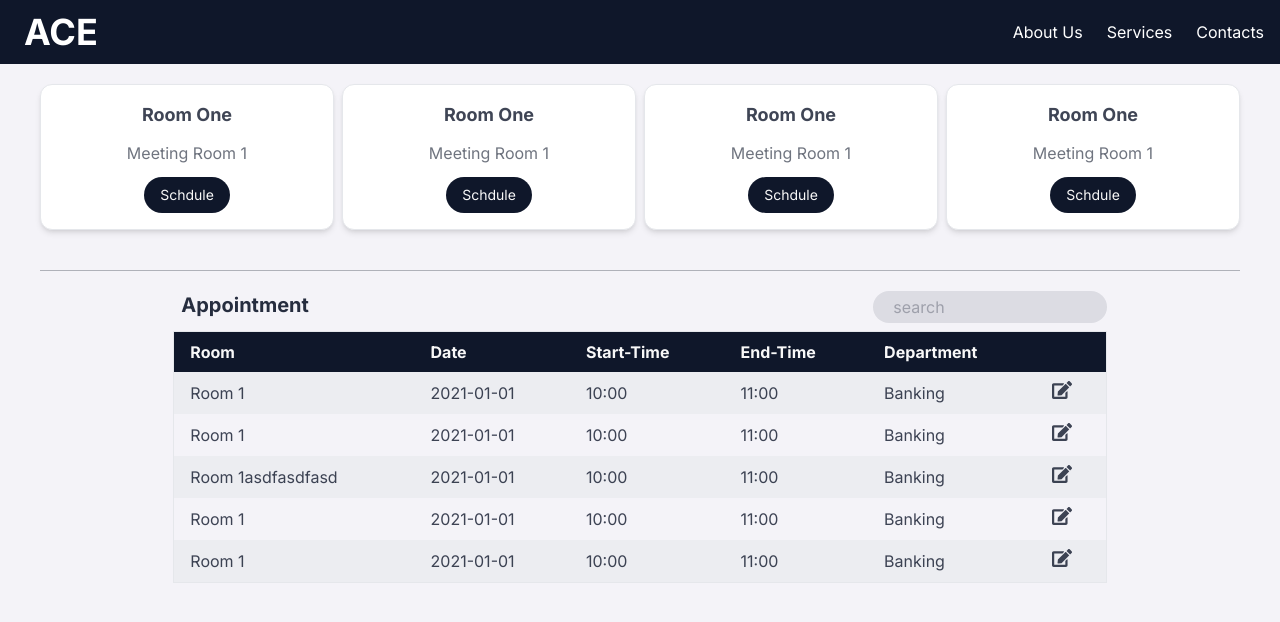
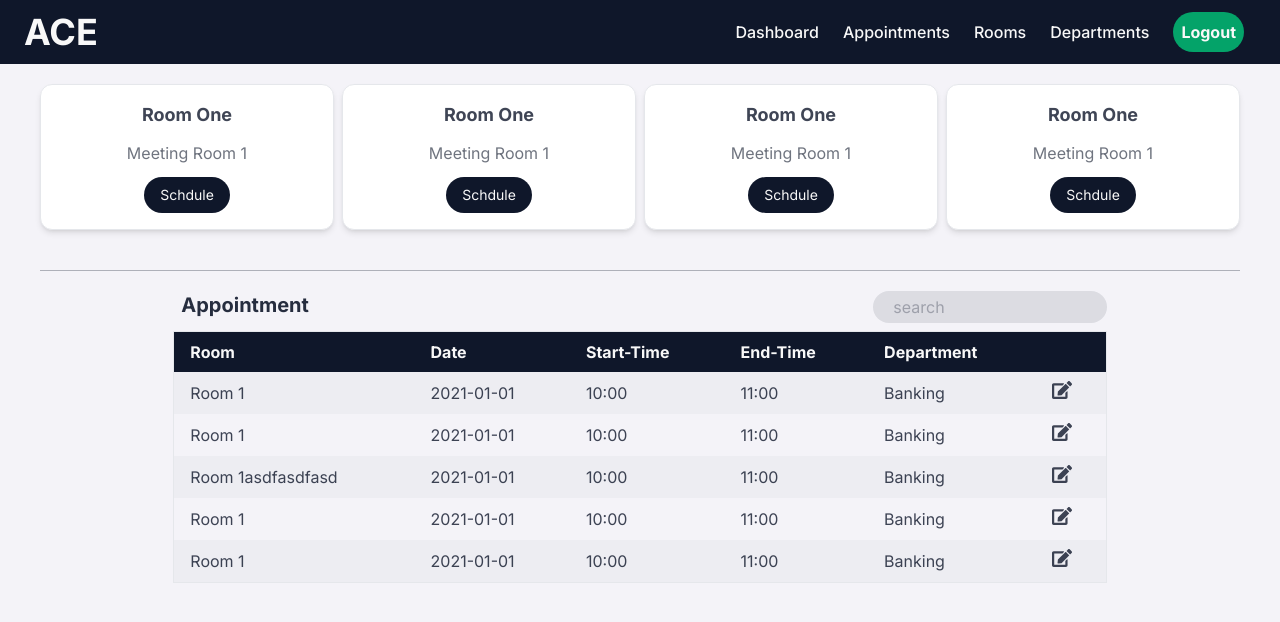
Before and after one commit to Antaraes/meeting_appointment_ui, a Next.js app: page / in a window 1280 px wide. Shown: the top 622 px of the page. Built offline with nearby package versions, Linux system fonts and the light colour scheme.

Commit message:
[add] navlink, responsive animated sidebar, active links

```diff
--- a/package.json
+++ b/package.json
@@ -23,6 +23,7 @@
     "react-big-calendar": "^1.9.1",
     "react-calendar": "^4.8.0",
     "react-dom": "^18",
+    "react-google-charts": "^4.0.1",
     "react-hook-form": "^7.50.1",
     "react-icons": "^5.0.1",
     "zod": "^3.22.4",
--- /dev/null
+++ b/src/app/dashboard/departments/page.tsx
@@ -0,0 +1,7 @@
+import React from "react";
+
+const page = () => {
+  return <div>page</div>;
+};
+
+export default page;
--- /dev/null
+++ b/src/app/dashboard/page.tsx
@@ -0,0 +1,40 @@
+"use client";
+
+import HomePageTable from "@/components/home/HomePageTable";
+import React from "react";
+import { Chart } from "react-google-charts";
+
+const data = [
+  ["Departments", "Test"],
+  ["Work", 11],
+  ["Eat", 2],
+  ["Commute", 2],
+  ["Watch TV", 2],
+  ["Sleep", 7],
+];
+
+const page = () => {
+  return (
+    <div className="h-screen">
+      <div className="grid grid-cols-1 md:grid-cols-2 mb-4">
+        <Chart
+          chartType="PieChart"
+          data={data}
+          options={{ title: "test" }}
+          width={"100%"}
+          height={"400px"}
+        />
+        <Chart
+          chartType="PieChart"
+          data={data}
+          options={{ title: "test" }}
+          width={"100%"}
+          height={"400px"}
+        />
+      </div>
+      <HomePageTable />
+    </div>
+  );
+};
+
+export default page;
--- /dev/null
+++ b/src/app/dashboard/rooms/page.tsx
@@ -0,0 +1,7 @@
+import React from "react";
+
+const page = () => {
+  return <div>page</div>;
+};
+
+export default page;
--- a/src/app/layout.tsx
+++ b/src/app/layout.tsx
@@ -12,10 +12,16 @@ export const metadata: Metadata = {
   description: "Generated by create next app",
 };
 
-export default function RootLayout({ children }: { children: React.ReactNode }) {
+export default function RootLayout({
+  children,
+}: {
+  children: React.ReactNode;
+}) {
   return (
     <html lang="en">
-      <body className={`${inter.className} bg-background text-text-black`}>
+      <body
+        className={`${inter.className} bg-background text-text-black overflow-x-hidden`}
+      >
         <Navbar />
         <Provider>{children}</Provider>
       </body>
--- a/src/components/Navbar.tsx
+++ b/src/components/Navbar.tsx
@@ -1,42 +1,91 @@
-import React from "react";
+"use client";
+
+import React, { useState } from "react";
 import Link from "next/link";
+import { FaBars } from "react-icons/fa";
+import { FaCircleXmark } from "react-icons/fa6";
+import { usePathname } from "next/navigation";
 
 const Navbar = () => {
+  const [shouldSideBarOpen, setShouldSidebarOpen] = useState(false);
+  const pathname = usePathname();
+
   return (
     <>
-      <div className=" h-16 bg-secondary sticky top-0">
-        <div className="container mx-auto px-4 h-full">
-          <div className="flex justify-between items-center h-full">
-            <div>
-              <h1 className="text-4xl font-signature ml-2">
-                <a
-                  className="link-underline link-underline-black text-white font-bold"
-                  href=""
-                  target="_blank"
-                  rel="noreferrer"
-                >
-                  ACE
-                </a>
-              </h1>
-            </div>
-            <ul className="hidden md:flex gap-x-6 text-white">
-              <li>
-                <Link href="/about">
-                  <p>About Us</p>
-                </Link>
+      <nav className=" sticky top-0 z-10 mx-auto flex h-16 items-center justify-between bg-secondary  px-4 ">
+        <Link
+          className=" font-signature link-underline ml-2 text-4xl  font-bold text-text-white"
+          href="/"
+        >
+          ACE
+        </Link>
+
+        <ul className="mr-5 hidden items-center gap-x-6 font-medium text-text-white min-[690px]:flex">
+          <li
+            className={`${pathname === "/dashboard" ? "text-accent" : "text-text-white"}`}
+          >
+            <Link href="/dashboard">Dashboard</Link>
+          </li>
+          <li
+            className={`${pathname === "/dashboard/appointments" ? "text-accent" : "text-text-white"}`}
+          >
+            <Link href="/dashboard/appointments">Appointments</Link>
+          </li>
+          <li
+            className={`${pathname === "/dashboard/rooms" ? "text-accent" : "text-text-white"}`}
+          >
+            <Link href="/dashboard/rooms">Rooms</Link>
+          </li>
+          <li
+            className={`${pathname === "/dashboard/departments" ? "text-accent" : "text-text-white"}`}
+          >
+            <Link href="/dashboard/departments">Departments</Link>
+          </li>
+          <li>
+            <button className=" rounded-3xl bg-accent p-2 font-bold text-text-white transition-all duration-300 ease-in-out hover:bg-[#05c780]">
+              Logout
+            </button>
+          </li>
+        </ul>
+        <FaBars
+          size={25}
+          className="text-accent min-[690px]:hidden"
+          onClick={() => setShouldSidebarOpen(true)}
+        />
+      </nav>
+
+      <div
+        onClick={() => setShouldSidebarOpen(false)}
+        className={`${shouldSideBarOpen ? "z-20 opacity-100" : "-z-20 opacity-0"} fixed bottom-0 left-0 right-0 top-0 h-screen w-screen  bg-secondary/30 transition-all duration-100`}
+      >
+        <div
+          onClick={(e) => e.stopPropagation()}
+          className={`bg-secondary ${shouldSideBarOpen ? "translate-x-1/3" : "translate-x-full"} flex h-full flex-col justify-between p-5 transition-all duration-500 ease-in-out`}
+        >
+          <div>
+            <FaCircleXmark
+              size={20}
+              className="mb-6 inline-block text-accent"
+              onClick={() => setShouldSidebarOpen(false)}
+            />
+            <ul className="mr-5 font-medium text-text-white">
+              <li className="mt-3 text-accent">
+                <Link href="/dashboard">Dashboard</Link>
               </li>
-              <li>
-                <Link href="/services">
-                  <p>Services</p>
-                </Link>
+              <li className="mt-3">
+                <Link href="/dashboard/departments">Appointments</Link>
               </li>
-              <li>
-                <Link href="/contacts">
-                  <p>Contacts</p>
-                </Link>
+              <li className="mt-3">
+                <Link href="/dashboard/rooms">Rooms</Link>
+              </li>
+              <li className="mt-3">
+                <Link href="/dashboard/departments">Departments</Link>
               </li>
             </ul>
           </div>
+          <button className="w-3/5 rounded-3xl bg-accent p-2 font-bold text-text-white">
+            Logout
+          </button>
         </div>
       </div>
     </>
--- /dev/null
+++ b/src/components/admin/AdminRoomList.tsx
@@ -0,0 +1,7 @@
+import React from "react";
+
+const AdminRoomList = () => {
+  return <div>AdminRoomList</div>;
+};
+
+export default AdminRoomList;
```
Also changed, not shown: 2 other files (tests, documents, lock files or other folders).
